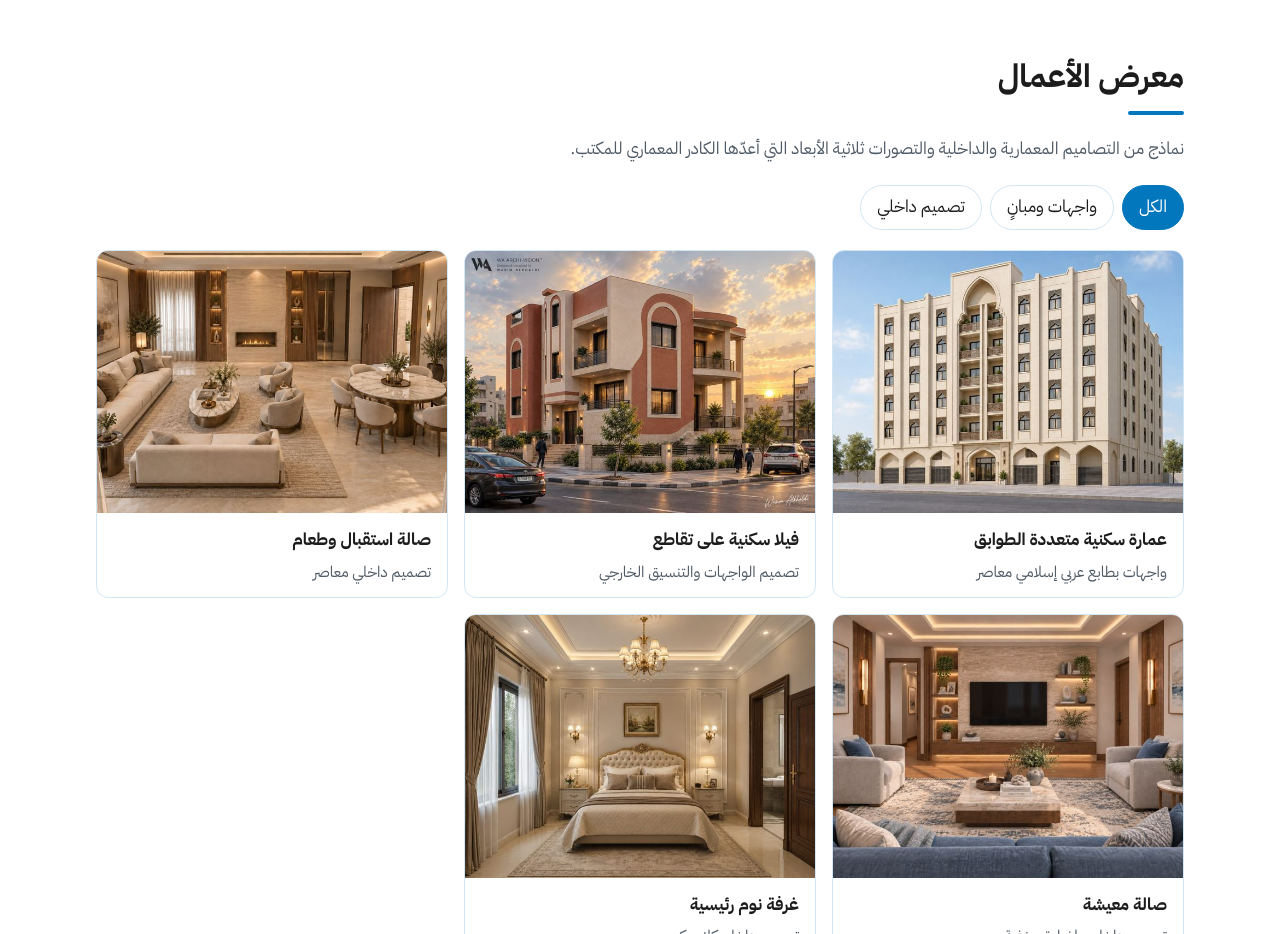
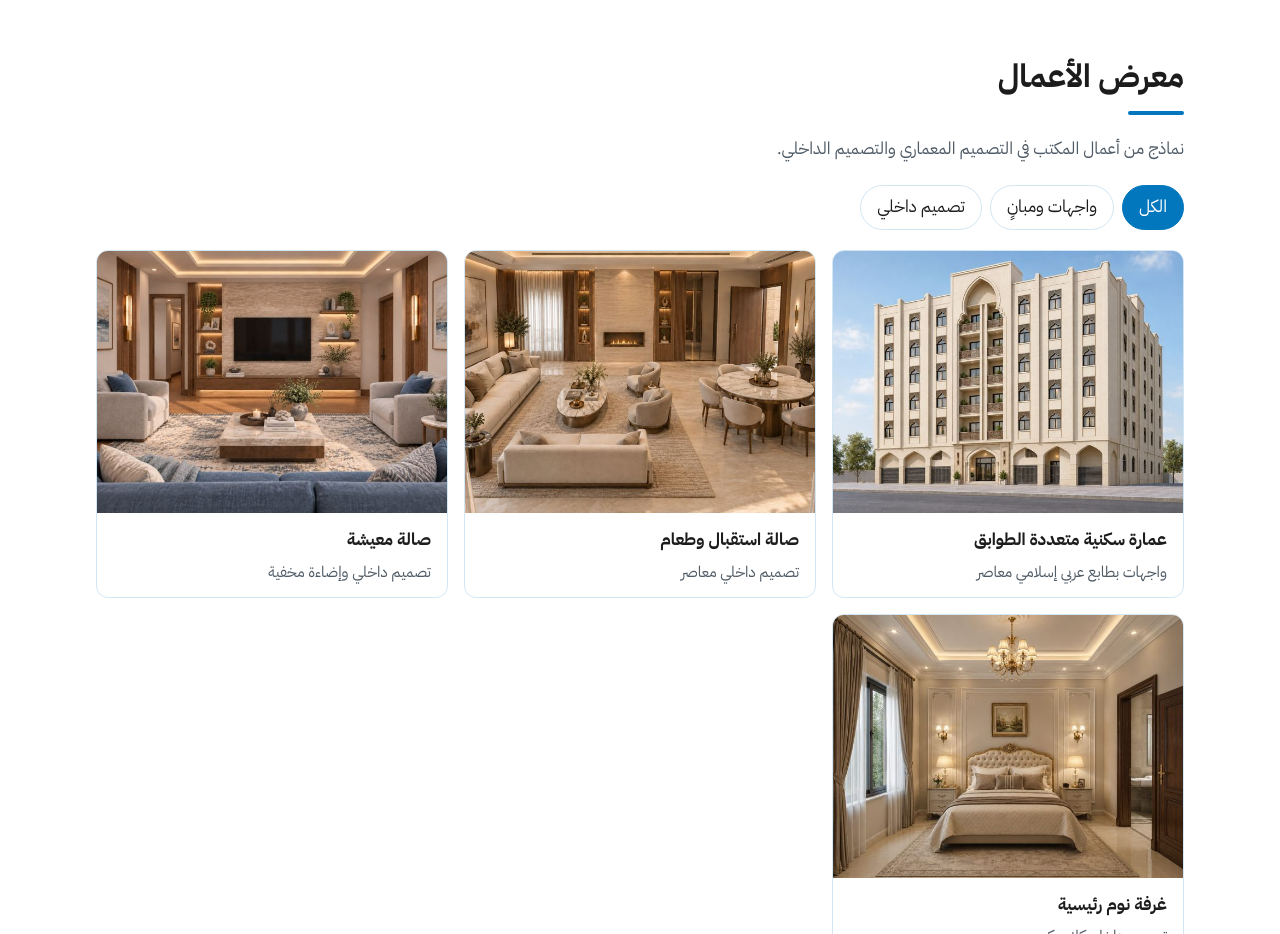
Before and after one commit to khaledmsabeh1-cloud/office-website, a plain HTML site: page index.html in a window 1280 px wide. Shown: the part 3800-4734 px from the top of the page. Drawn offline with Linux system fonts and the light colour scheme.

Commit message:
Portfolio: general wording, remove signed villa image
Co-Authored-By: Claude Opus 5.5 <noreply@anthropic.com>
Claude-Session: https://claude.ai/code/session_01HrATc29qAQxP8WeBPVE89f

```diff
--- a/index.html
+++ b/index.html
@@ -252,7 +252,7 @@
     <section id="portfolio" class="section">
       <div class="wrap">
         <h2>معرض الأعمال</h2>
-        <p class="section-lead">نماذج من التصاميم المعمارية والداخلية والتصورات ثلاثية الأبعاد التي أعدّها الكادر المعماري للمكتب.</p>
+        <p class="section-lead">نماذج من أعمال المكتب في التصميم المعماري والتصميم الداخلي.</p>
         <div class="filters" role="group" aria-label="تصنيف الأعمال">
           <button type="button" class="is-on" data-f="all">الكل</button>
           <button type="button" data-f="ext">واجهات ومبانٍ</button>
@@ -260,7 +260,6 @@
         </div>
         <div class="gallery">
           <figure class="work" data-cat="ext"><a href="assets/img/work/residential-building.jpg" data-title="عمارة سكنية متعددة الطوابق · واجهات بطابع عربي إسلامي معاصر"><img src="assets/img/work/residential-building-sm.jpg" alt="عمارة سكنية متعددة الطوابق: واجهات بطابع عربي إسلامي معاصر" width="640" height="480" loading="lazy" decoding="async"></a><figcaption><strong>عمارة سكنية متعددة الطوابق</strong><span>واجهات بطابع عربي إسلامي معاصر</span></figcaption></figure>
-          <figure class="work" data-cat="ext"><a href="assets/img/work/villa-exterior.jpg" data-title="فيلا سكنية على تقاطع · تصميم الواجهات والتنسيق الخارجي"><img src="assets/img/work/villa-exterior-sm.jpg" alt="فيلا سكنية على تقاطع: تصميم الواجهات والتنسيق الخارجي" width="640" height="480" loading="lazy" decoding="async"></a><figcaption><strong>فيلا سكنية على تقاطع</strong><span>تصميم الواجهات والتنسيق الخارجي</span></figcaption></figure>
           <figure class="work" data-cat="int"><a href="assets/img/work/reception-dining.jpg" data-title="صالة استقبال وطعام · تصميم داخلي معاصر"><img src="assets/img/work/reception-dining-sm.jpg" alt="صالة استقبال وطعام: تصميم داخلي معاصر" width="640" height="480" loading="lazy" decoding="async"></a><figcaption><strong>صالة استقبال وطعام</strong><span>تصميم داخلي معاصر</span></figcaption></figure>
           <figure class="work" data-cat="int"><a href="assets/img/work/living-room.jpg" data-title="صالة معيشة · تصميم داخلي وإضاءة مخفية"><img src="assets/img/work/living-room-sm.jpg" alt="صالة معيشة: تصميم داخلي وإضاءة مخفية" width="640" height="480" loading="lazy" decoding="async"></a><figcaption><strong>صالة معيشة</strong><span>تصميم داخلي وإضاءة مخفية</span></figcaption></figure>
           <figure class="work" data-cat="int"><a href="assets/img/work/master-bedroom.jpg" data-title="غرفة نوم رئيسية · تصميم داخلي كلاسيكي"><img src="assets/img/work/master-bedroom-sm.jpg" alt="غرفة نوم رئيسية: تصميم داخلي كلاسيكي" width="640" height="480" loading="lazy" decoding="async"></a><figcaption><strong>غرفة نوم رئيسية</strong><span>تصميم داخلي كلاسيكي</span></figcaption></figure>
```
Also changed, not shown: assets/img/work/villa-exterior-sm.jpg (deleted), assets/img/work/villa-exterior.jpg (deleted).
